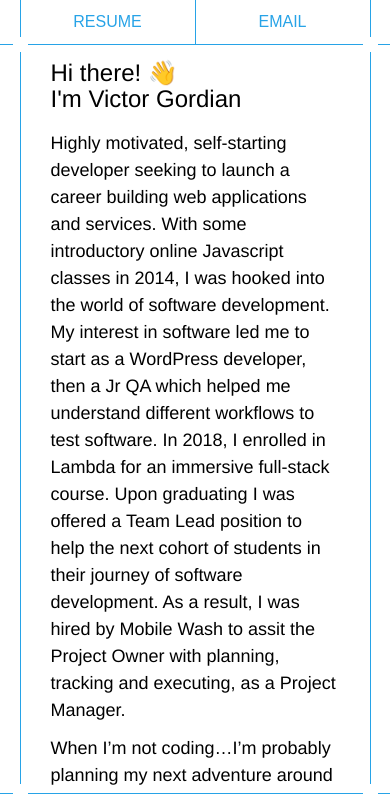
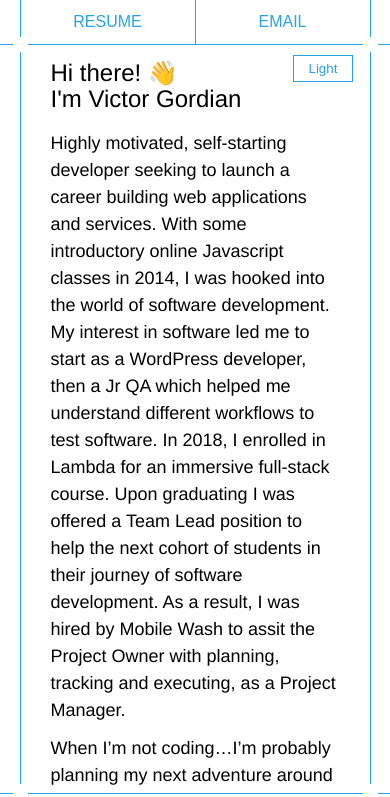
Before and after one commit to sweetooth101/curly-parakeet, a React (Create React App) app: page / in a window 390 px wide. Shown: the top 797 px of the page. Built offline with nearby package versions, Linux system fonts and the light colour scheme.

Commit message:
dark and light mode added

```diff
--- a/src/App.js
+++ b/src/App.js
@@ -2,8 +2,8 @@
 import './App.scss';
 import NavBar from './page/navBar.js'
 import About from './page/about.js'
-import Projects from './page/projects';
-import BBar from './page/bottomBar';
+import Projects from './page/projects.js';
+import BBar from './page/bottomBar.js';
 import { createRef } from 'react';
 
 
--- a/src/App.scss
+++ b/src/App.scss
@@ -1,6 +1,9 @@
 
 
-
+$bg-dark-mode: #000;
+$grey-dark-mode:rgba(66,66,66,0.712);
+$white-text:#fff;
+$primary:rgb(0,132,255);
 
 @media (prefers-reduced-motion: no-preference) {
   .App-logo {
@@ -31,3 +34,32 @@
     transform: rotate(360deg);
   }
 }
+
+.dark-mode{
+  background-color: $bg-dark-mode;
+  color:$white-text;
+
+}
+
+.theme-change{
+  position: absolute;
+  top:55px;
+  left: 84%;
+
+}
+
+.theme-btn{
+  background-color: transparent;
+  outline: none;
+  border:1px solid #27A3E7;
+  color: #27A3E7;
+  padding:.5rem 1.5rem;
+}
+
+@media (max-width:1084px){
+
+    .theme-change{
+      left:75%;
+    }
+
+}
--- a/src/assets/sass.scss
+++ b/src/assets/sass.scss
@@ -549,13 +549,14 @@ button{
     .button-container{
         width:90%;
     }
+    .br{
+        display:unset;
+    }
 
 }
 
 @media(max-width:445px){
-    .br{
-        display:unset;
-    }
+
     .about h1{
         line-height: 1.1;
     }
--- a/src/page/about.js
+++ b/src/page/about.js
@@ -1,17 +1,21 @@
 import React from 'react';
+import ThemeChanger from './themeChange.js'
 import '../assets/sass.scss';
+import '../../src/App.scss'
 import Git from '../assets/img/github64.png'
 import LI from '../assets/img/bl-li.png'
 
 
 const About = () => {
+
     return(
-        <div className='about-wrapper'>
+        <div className='about-wrapper ' id='about-wrapper'>
+            <ThemeChanger />
             <div className='about'>
                 <div className='about-photo'>
                     <img src='https://raw.githubusercontent.com/sweetooth101/curly-parakeet/main/.github/images/4A3A4774.jpg' alt='tree'/>
                 </div>
-                <div className='about-text'>
+                <div className='about-text '>
                     <h1>Hi there! 👋 <br className='br'/> I'm Victor Gordian</h1>
                     <h3>
                     Highly motivated, self-starting developer seeking to launch a career building web applications and services. With some introductory online Javascript
--- a/src/page/bottomBar.js
+++ b/src/page/bottomBar.js
@@ -56,7 +56,7 @@ function BBar(props){
    }
 
     return(
-        <div id='bar-bottom'>
+        <div id='bar-bottom' className='bar-bottom'>
             <div className='borderSpace-wrapper'>
                 <div className='border-space bottom left'/>
                 <div className='border-space bottom middle'/>
@@ -66,7 +66,7 @@ function BBar(props){
                 <button className='btn'
                 onClick={clickHandler}
                 onMouseEnter={()=>setHover(true)}
-                onMouseOut={()=>setHover(false)}>{ hover? (arrow) : (project)  }  </button>
+                onMouseOut={()=>setHover(false)}>{ hover? (arrow) : (project)  } </button>
 
 
 
--- /dev/null
+++ b/src/page/themeChange.js
@@ -0,0 +1,113 @@
+import React, {useState, useEffect} from 'react'
+
+const ThemeChanger = () =>{
+
+    const [ themeState, setThemeState] = useState(true);
+
+
+    function borderColorbk(){
+        let border = document.body.getElementsByClassName('border-space');
+        for(let i = 0; i <border.length; i++){
+            border[i].style.background = 'black'
+        }
+    }
+    function borderColorwt(){
+        let border = document.body.getElementsByClassName('border-space');
+        for(let i = 0; i <border.length; i++){
+            border[i].style.background = 'white'
+        }
+    }
+
+    function buttonColorbk(){
+        let btn = document.body.getElementsByClassName('button-01');
+        for(let i = 0; i < btn.length; i++){
+            btn[i].style.background = 'black'
+        }
+    }
+    function buttonColorwt(){
+        let btn = document.body.getElementsByClassName('button-01');
+        for(let i = 0; i < btn.length; i++){
+            btn[i].style.background = 'white'
+        }
+    }
+
+    function projectColorbk(){
+        let project = document.body.getElementsByClassName('project')
+        for(let i = 0; i < project.length; i++){
+            project[i].style.background = 'black'
+        }
+    }
+    function projectColorwt(){
+        let project = document.body.getElementsByClassName('project')
+        for(let i = 0; i < project.length; i++){
+            project[i].style.background = 'white'
+        }
+    }
+    function projectBtnColorbk(){
+        let btn = document.body.getElementsByClassName('btn-projects')
+        for(let i = 0; i < btn.length; i++){
+            btn[i].style.background = 'black'
+        }
+    }
+    function projectBtnColorwt(){
+        let btn = document.body.getElementsByClassName('btn-projects')
+        for(let i = 0; i < btn.length; i++){
+            btn[i].style.background = 'white'
+        }
+    }
+    const handleChange = () =>{
+
+            console.log()
+        setThemeState(!themeState);
+        if(themeState){
+            localStorage.setItem('Theme', 'dark');
+            borderColorbk()
+            buttonColorbk()
+            projectColorbk()
+            projectBtnColorbk()
+            document.body.classList.add('dark-mode');
+            document.body.getElementsByClassName('about-photo')[0].classList.add('dark-mode');
+            document.body.getElementsByClassName('theme-change')[0].classList.add('dark-mode');
+            document.body.getElementsByClassName('nav-wrapper')[0].style.background = 'black';
+            document.body.getElementsByClassName('about-wrapper')[0].style.background = 'black';
+            document.body.getElementsByClassName('button-container')[0].style.background = 'black';
+            document.body.getElementsByClassName('btn')[0].style.background = 'black';
+            document.body.getElementsByClassName('border-space')[0].style.background='black';
+            document.body.getElementsByClassName('bar-bottom')[0].style.background = 'black';
+            document.body.getElementsByClassName('btn-projects')[0].style.background = 'black';
+
+
+
+        }else{
+            localStorage.setItem('Theme', 'light');
+            borderColorwt()
+            buttonColorwt()
+            projectColorwt()
+            projectBtnColorwt()
+            document.body.classList.remove('dark-mode');
+            document.body.getElementsByClassName('about-photo')[0].classList.remove('dark-mode')
+            document.body.getElementsByClassName('theme-change')[0].classList.remove('dark-mode');
+            document.body.getElementsByClassName('button-container')[0].style.background = 'white';
+            document.body.getElementsByClassName('button-01')[0].style.background = 'white'
+            document.body.getElementsByClassName('nav-wrapper')[0].style.background = 'white';
+            document.body.getElementsByClassName('border-space')[0].style.background = 'white';
+            document.body.getElementsByClassName('about-wrapper')[0].style.background = 'white';
+            document.body.getElementsByClassName('btn')[0].style.background = 'white';
+            document.body.getElementsByClassName('bar-bottom')[0].style.background = 'white';
+            document.body.getElementsByClassName('btn-projects')[0].style.background = 'white';
+
+        }
+
+
+
+     }
+
+
+     return(
+         <div className='theme-change'>
+             <button className='theme-btn' onClick={handleChange}>{themeState ? 'Light' : 'Dark'}  </button>
+         </div>
+     )
+}
+
+export default ThemeChanger;
```
